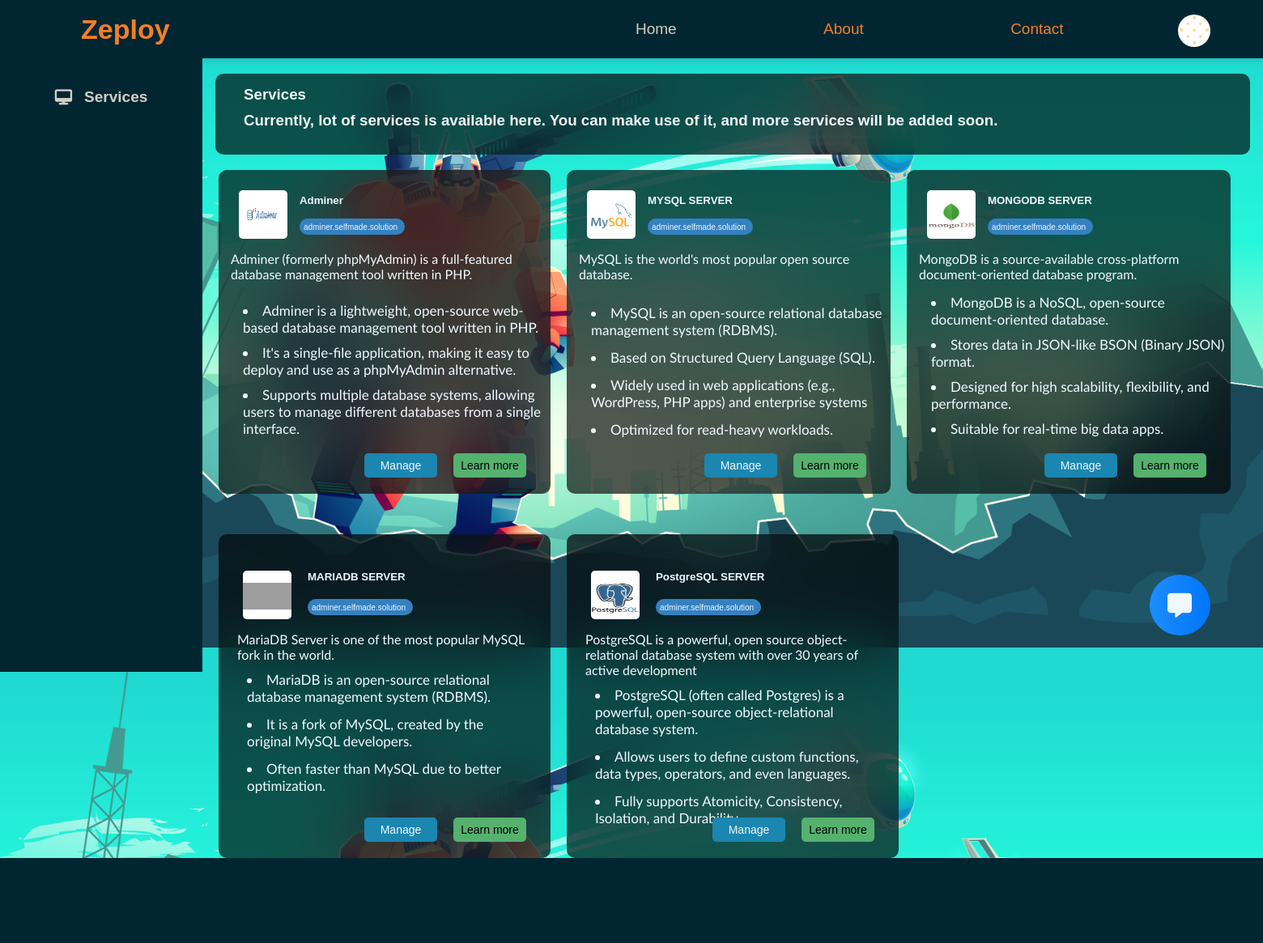
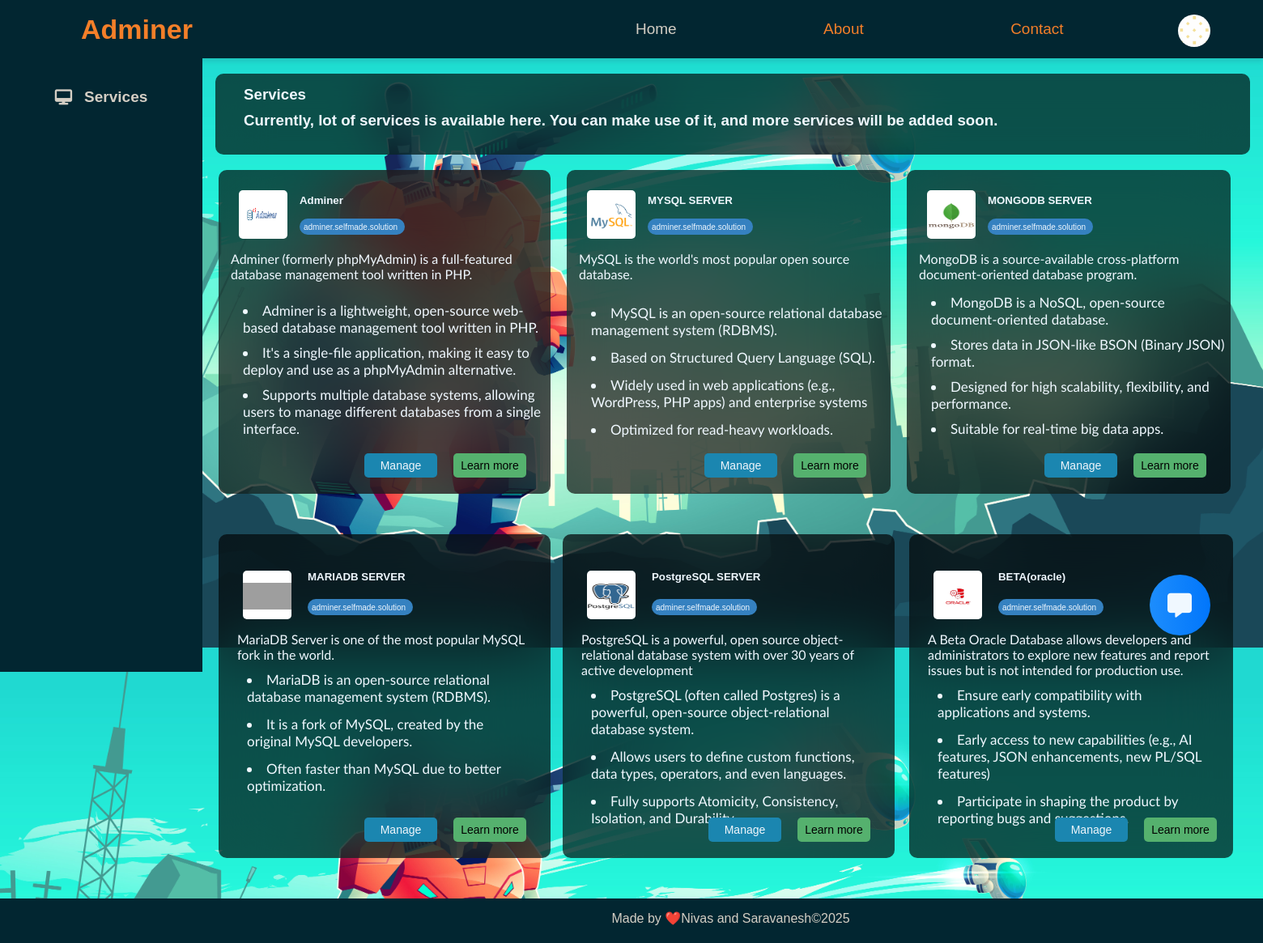
Before and after one commit to Saravanesh-Git/Adminer, a PHP site: page /templates/home.html in a window 1560 px wide. Shown: the whole page at 81% size. Before the commit the page ends 1060 px from the top, so only its background shows below. Run offline with PHP 8.4, Linux system fonts and the light colour scheme; some libraries are stand-ins or nearby versions; grey boxes are pictures that could not be loaded.

Commit message:
Database connection established  and home page changes

```diff
--- a/static/home.css
+++ b/static/home.css
@@ -98,6 +98,7 @@
     left: 0;
     padding: 20px;
     background-color: #022631;
+    z-index: 1;
 
 }
 
@@ -218,6 +219,17 @@
     position: absolute;
     left: 110px;
     top: 45px;
+}
+
+.postgre {
+    width: 60px;
+    top: 15px;
+    size: 2px;
+    z-index: 20;
+    height: 50px;
+    position: relative;
+    bottom: 15px;
+
 }
 
 .database {
@@ -484,3 +496,24 @@
 
 
 }
+
+footer {
+    position: absolute;
+    top: 1110px;
+    left: 0;
+    height: 55px;
+    width: 100%;
+    background-color: #022631;
+}
+
+.footer {
+    display: flex;
+    justify-content: center;
+     margin-left: 245px;
+}
+
+.footer p {
+    text-decoration: none;
+    color: rgb(212, 206, 196);
+    padding: 15px;
+}
--- a/templates/home.html
+++ b/templates/home.html
@@ -16,7 +16,7 @@
 <body>
     <nav>
         <div class="name">
-            <h1>Zeploy</h1>
+            <h1>Adminer</h1>
         </div>
         </div>
         <ul class="list">
@@ -121,10 +121,9 @@
             <a href="https://mariadb.com/kb/en/documentation/" target="_blank"><button class="Learn">Learn
                     more</button></a>
         </div>
-        <div class="mariadb" style="top: 660px; left: 700px;">
+        <div class="mariadb" style="top: 660px; left: 695px;">
             <div class="box" style="left: 10px;">
-                <img src="../static/image copy 2.png" alt=""
-                    style="height: 45px; position: relative; bottom: 15px; padding-bottom: 7.5px; ">
+                <img src="../static/image copy 2.png" alt="" class="postgre">
             </div>
             <h5><strong>PostgreSQL SERVER</strong></h5>
             <span class="span" style="left: 110px;">adminer.selfmade.solution</span>
@@ -141,8 +140,33 @@
             <a href="https://www.postgresql.org/docs/" target="_blank"><button class="Learn">Learn
                     more</button></a>
         </div>
+        <div class="mariadb" style="top: 660px; left: 1123px; width: 400px;">
+            <div class="box" style="left: 10px;">
+                <img src="../static/oracle.jpg" alt="" class="postgre">
+            </div>
+            <h5><strong>BETA(oracle)</strong></h5>
+            <span class="span" style="left: 110px;">adminer.selfmade.solution</span>
+            <p class="para" style="left: 3px;">
+                A Beta Oracle Database  allows developers and administrators to explore new features and report issues but is not intended for production use.
+            </p>
+            <div class="point" style="margin-top: 33px; padding-left: 15px;">
+                <li>Ensure early compatibility with applications and systems.</li>
+                <li>Early access to new capabilities (e.g., AI features, JSON enhancements, new PL/SQL features)</li>
+                <li>Participate in shaping the product by reporting bugs and suggestions.</li>
+            </div>
+            <a href="../adminer.php"><button class="manage">Manage</button></a>
+            <a href="https://docs.oracle.com/cd/E71937_01/" target="_blank"><button class="Learn">Learn
+                    more</button></a>
+        </div>
+
 
     </div>
+    <footer>
+            <div class="footer">
+                <p href="">Made by ❤️Nivas and Saravanesh©2025</p>
+
+            </div>
+        </footer>
     <div class="livechat">
         <div class="upper">
             <h4>Live chat</h4>
```
Also changed, not shown: static/background.png (deleted), static/oracle.jpg (added), 1 other file.
